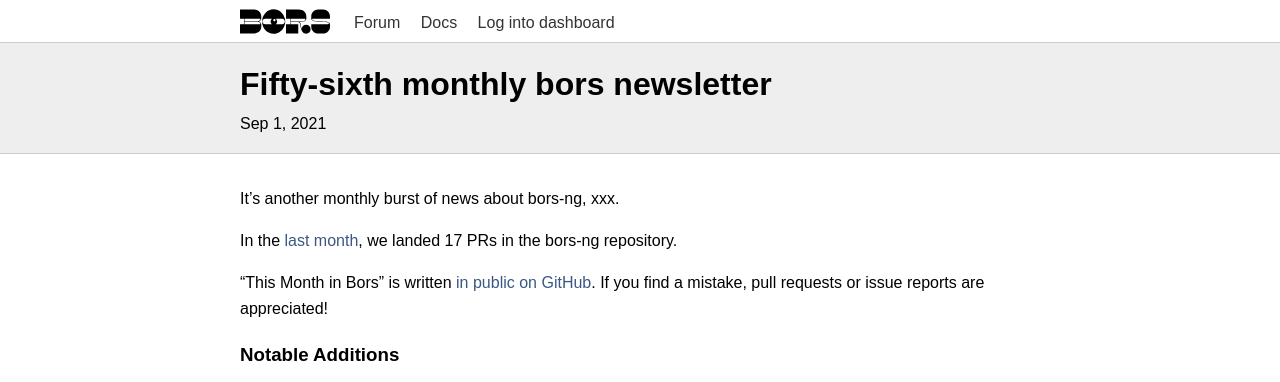
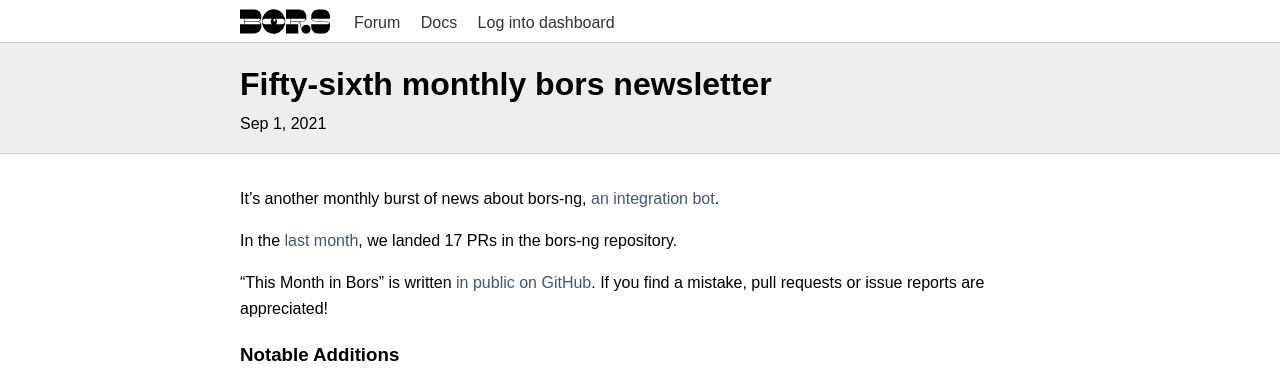
Before and after one commit to bors-ng/bors-ng.github.io, a Jekyll site: the page built from _posts/2021-09-01-tmib-56.md, in a window 1280 px wide. Shown: the top 382 px of the page. Built offline with Jekyll 4.4.1, drawn with Linux system fonts in a browser that asks for light colours.

Commit message:
Update 2021-09-01-tmib-56.md

```diff
--- a/_posts/2021-09-01-tmib-56.md
+++ b/_posts/2021-09-01-tmib-56.md
@@ -2,11 +2,11 @@
 layout:     post
 title:      Fifty-sixth monthly bors newsletter
 date:       2021-09-01 00:00:00
-summary:    This August, xxx
+summary:    This August, no notable changes were made to bors-ng
 categories: newsletter
 ---
 
-It's another monthly burst of news about bors-ng, xxx.
+It's another monthly burst of news about bors-ng, [an integration bot](https://github.com/nix-rust/nix/blob/master/CONTRIBUTING.md#bors-the-bot-who-merges-all-the-prs).
 
 In the [last month](https://github.com/bors-ng/bors-ng/pulls?q=is%3Apr+is%3Amerged+closed%3A2021-08-01..2021-08-31),
 we landed 17 PRs in the bors-ng repository.
```
